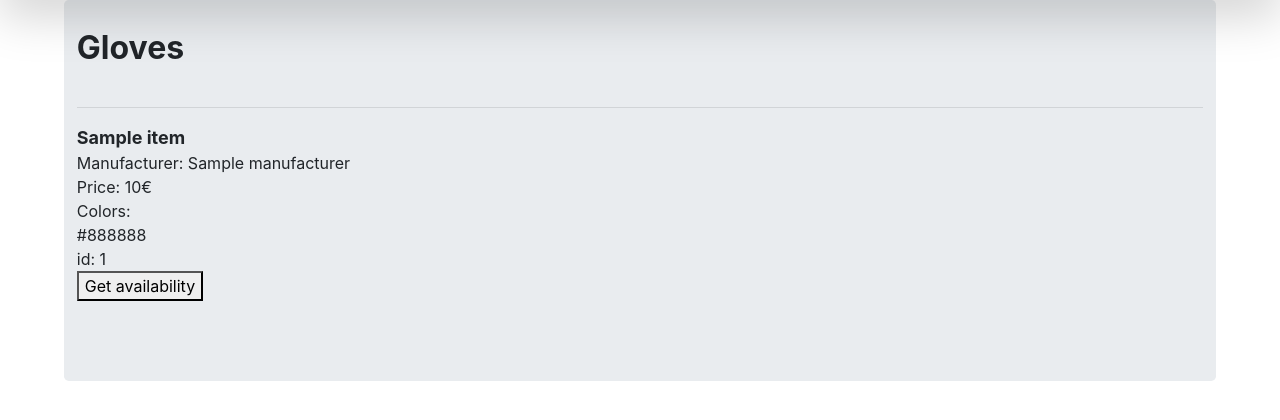
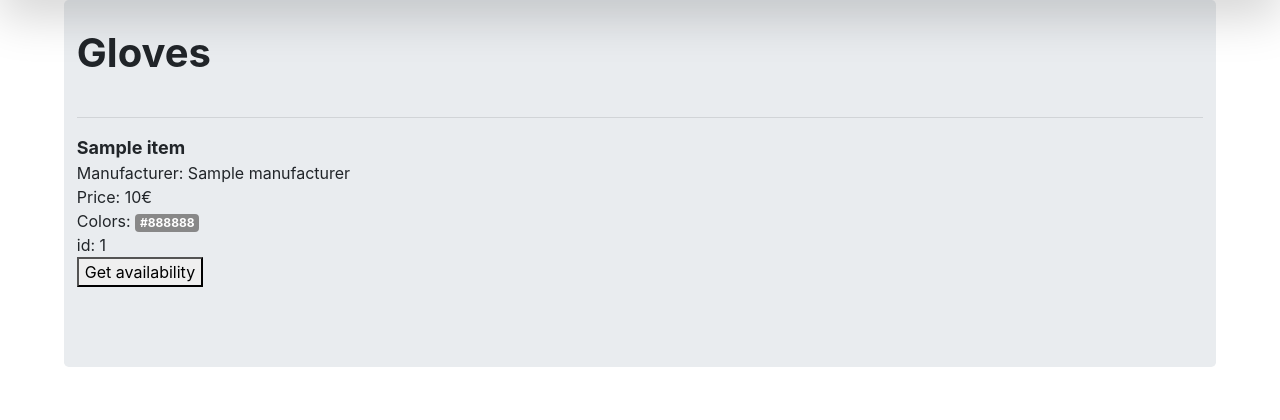
Before and after one commit to hm-tuomaala/reactor-assignment-2021, a Flask app: template templates/gloves.html in a window 1280 px wide. Shown: the part 56-476 px from the top of the page. Run offline with Flask 2, Linux system fonts and the light colour scheme; the template is opened without the code that fills it: most values are stand-ins (such as "Sample title", 1, 10 or a date in 2020); some libraries are stand-ins or nearby versions.

Commit message:
Gloves page functionality ready

```diff
--- a/templates/gloves.html
+++ b/templates/gloves.html
@@ -2,7 +2,7 @@
 
 {% block content %}
 
-    <h2 class="overflow-auto pt-3 pb-4"><strong> Gloves </strong></h2>
+    <h1 class="overflow-auto pt-3 pb-4"><strong> Gloves </strong></h1>
     {% for item in items %}
       <hr/>
       <p style="margin-bottom: 0;">
@@ -14,10 +14,18 @@
         <br>
           Price: {{ item['price'] }}€
         <br>
-          Colors:
-        <br>
-                  {% for color in item['color']%}
-                  {{ color }}
+          Colors: {% for color in item['color']%}
+                    {% if color == 'white' or color == 'yellow'  %}
+                    <span style="background-color:{{ color }};" class="badge badge-light">
+                      {{ color }}
+                    </span>
+                    &nbsp
+                    {% else %}
+                    <span style="background-color:{{ color }};" class="badge badge-secondary">
+                      {{ color }}
+                    </span>
+                    &nbsp
+                    {% endif %}
                   {% endfor %}
         <br>
           id: {{ item['id'] }}
```
